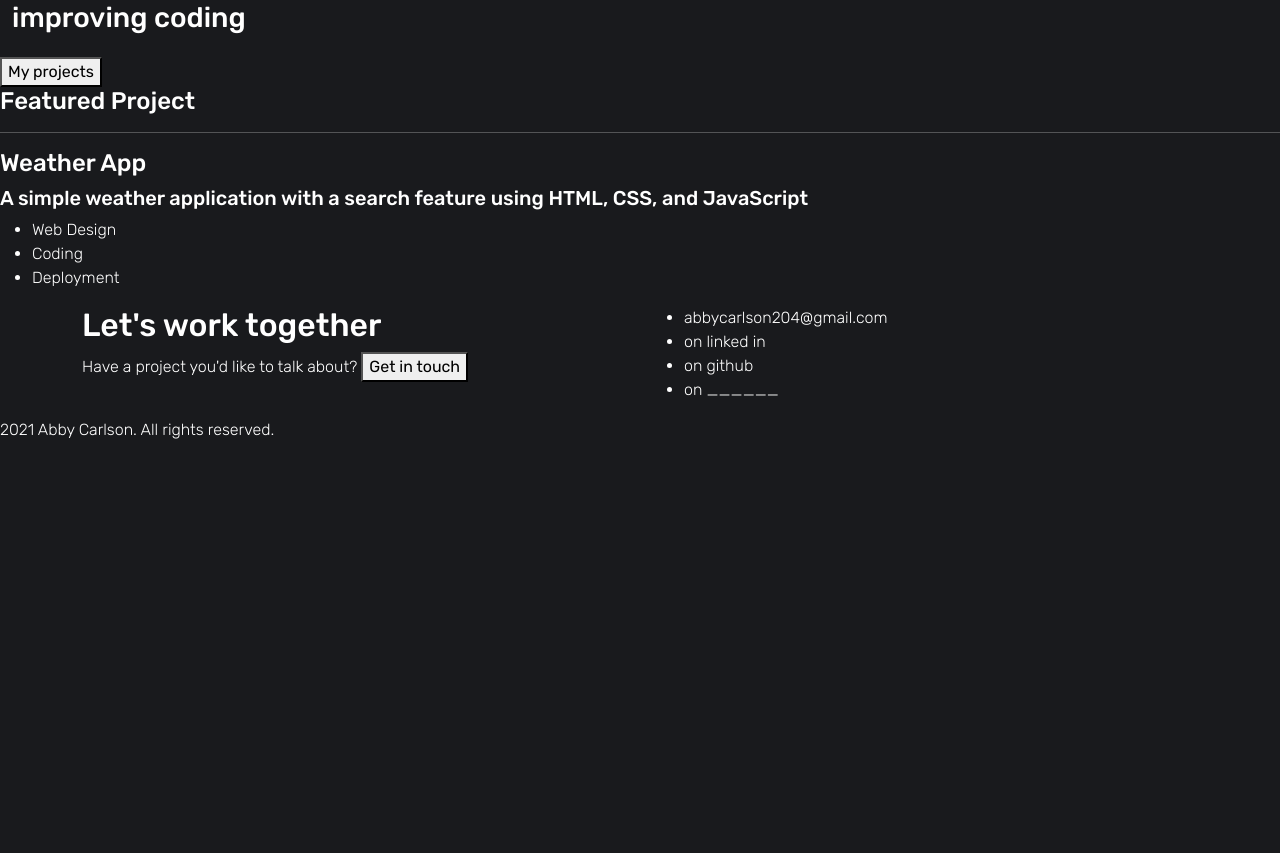
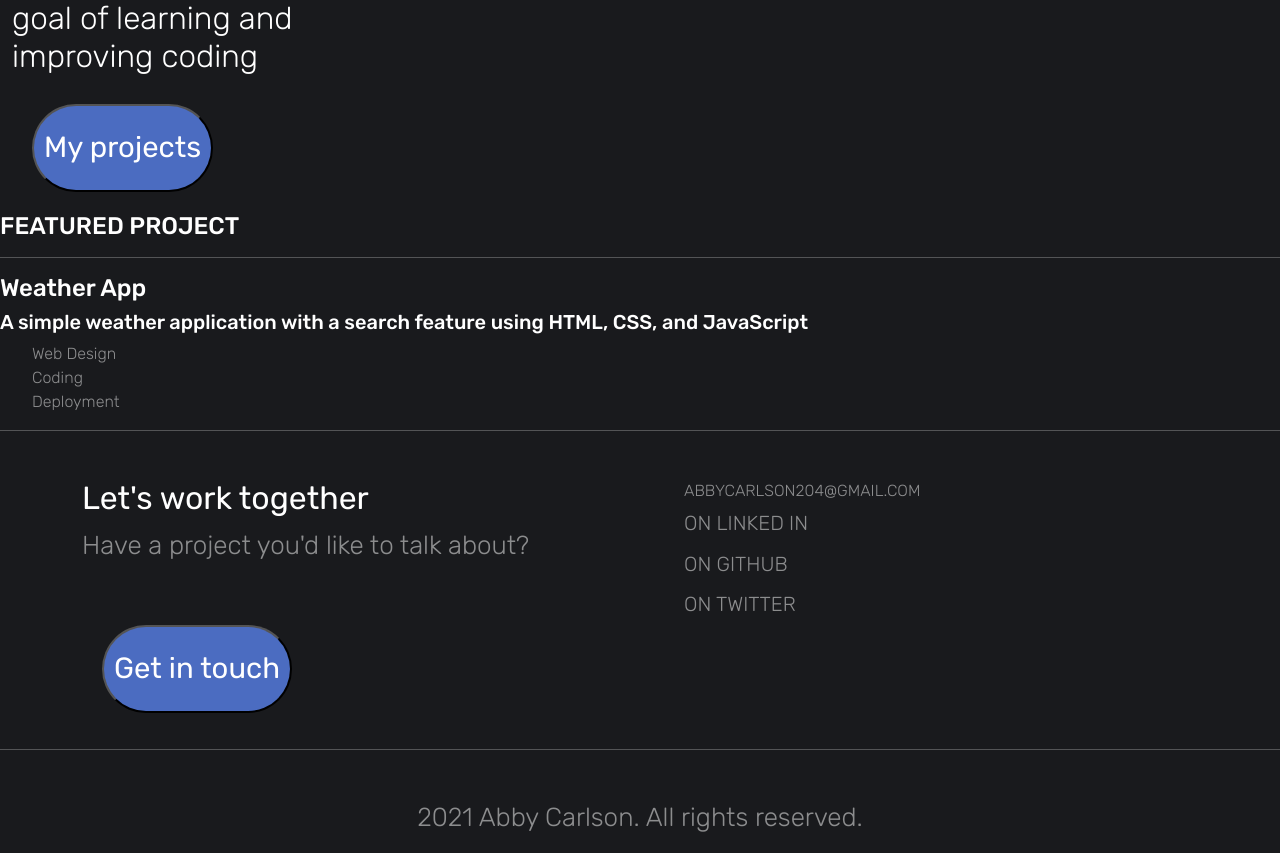
Before and after one commit to acarlson204/Portfolio2.0, a plain HTML site: page index.html in a window 1280 px wide. Shown: the part 499-1352 px from the top of the page. Before the commit the page ends 957 px from the top, so only its background shows below. Drawn offline with nearby package versions, Linux system fonts and the light colour scheme.

Commit message:
Completed hero, worked on buttons

```diff
--- a/index.html
+++ b/index.html
@@ -51,20 +51,22 @@
             <div class="row">
                 <div class="col-6">
                     <h1 class="margin-top">Hey, I'm Abby.</h1>
-                    <h3 class="ml-5">A web developer from<br>Winnipeg, Canada. I am<br>a student of
+                    <h3>A web developer from<br>Winnipeg, Canada. I am<br>a student of
                         SheCodes<br>at the
                         moment, with the<br>goal of learning and<br>improving coding</h3>
+                    <button btn btn-lg btn-hover-light href="projects.html">My projects</button>
                 </div>
                 <div class="col-6">
-                    <img class="margin-top" src="images/Me.jpg" alt="Photo of Abby Carlson"
+                    <img class="margin-top rounded" src="images/Me.jpg" alt="Photo of Abby Carlson"
                         width="400">
                 </div>
             </div>
         </div>
-        <button href="projects.html">My projects</button>
     </header>
+
+
     <main>
-        <h4>Featured Project</h4>
+        <h4>FEATURED PROJECT</h4>
         <hr>
         <h4>Weather App</h4>
         <h5>A simple weather application with a search feature using HTML, CSS, and JavaScript</h5>
@@ -74,25 +76,35 @@
             <li>Deployment</li>
         </ul>
     </main>
+    <hr>
     <footer>
-        <div class="container">
+        <div class="container mt-5">
             <div class="row">
                 <div class="col-6">
                     <h2>Let's work together</h2>
-                    Have a project you'd like to talk about?
-                    <button>Get in touch</button>
+                    <p>Have a project you'd like to talk about?
+                    </p>
+                    <br>
+                    <button type="button">Get in
+                        touch</button>
                 </div>
                 <div class="col-6">
                     <ul>
-                        <li>abbycarlson204@gmail.com</li>
-                        <li>on linked in</li>
-                        <li>on github</li>
-                        <li>on ______</li>
+                        <li>ABBYCARLSON204@GMAIL.COM</li>
+                        <li> <a href="">ON LINKED IN</a>
+                        </li>
+                        <li>
+                            <a href="">ON GITHUB</a>
+                        </li>
+                        <li>
+                            <a href="">ON TWITTER</a>
+                        </li>
                     </ul>
                 </div>
             </div>
         </div>
-        <p>2021 Abby Carlson. All rights reserved.</p>
+        <hr>
+        <p class="text-center mt-5">2021 Abby Carlson. All rights reserved.</p>
     </footer>
 </body>
 
--- a/style/style.css
+++ b/style/style.css
@@ -13,6 +13,49 @@ body {
 }
 h1 {
     font-size: 63px;
+    font-weight: 300;
+    margin-bottom: 33px;
+}
+h2 {
+    font-size: 47.25 px;
+    font-weight: 400;
+}
+h3 {
+    font-size: 31.5px;
+    font-weight: 300;
+}
+p {
+    font-size: 26px;
+    color: #ffffff80;
+}
+footer {
+    text-rendering: optimizeLegibility;
+}
+ul {
+    list-style: none;
+    text-align: initial;
+    color: #ffffff80;
+}
+a {
+text-decoration: none;
+font-size: 20.25px;
+line-height: 2;
+color: #ffffff80;
+text-rendering: optimizeLegibility;
+}
+a:hover {
+    transition: color ease .3s;
+
+}
+button {
+    padding: 20px 10px;
+    background: #4b6cc1;
+    border-radius: 1000px;
+    display: inline-block;
+    font-size: 29.25px;
+    color: #fff;
+    margin: 20px;
+
 }
 .margin-top {
     margin: 100px auto;
```
